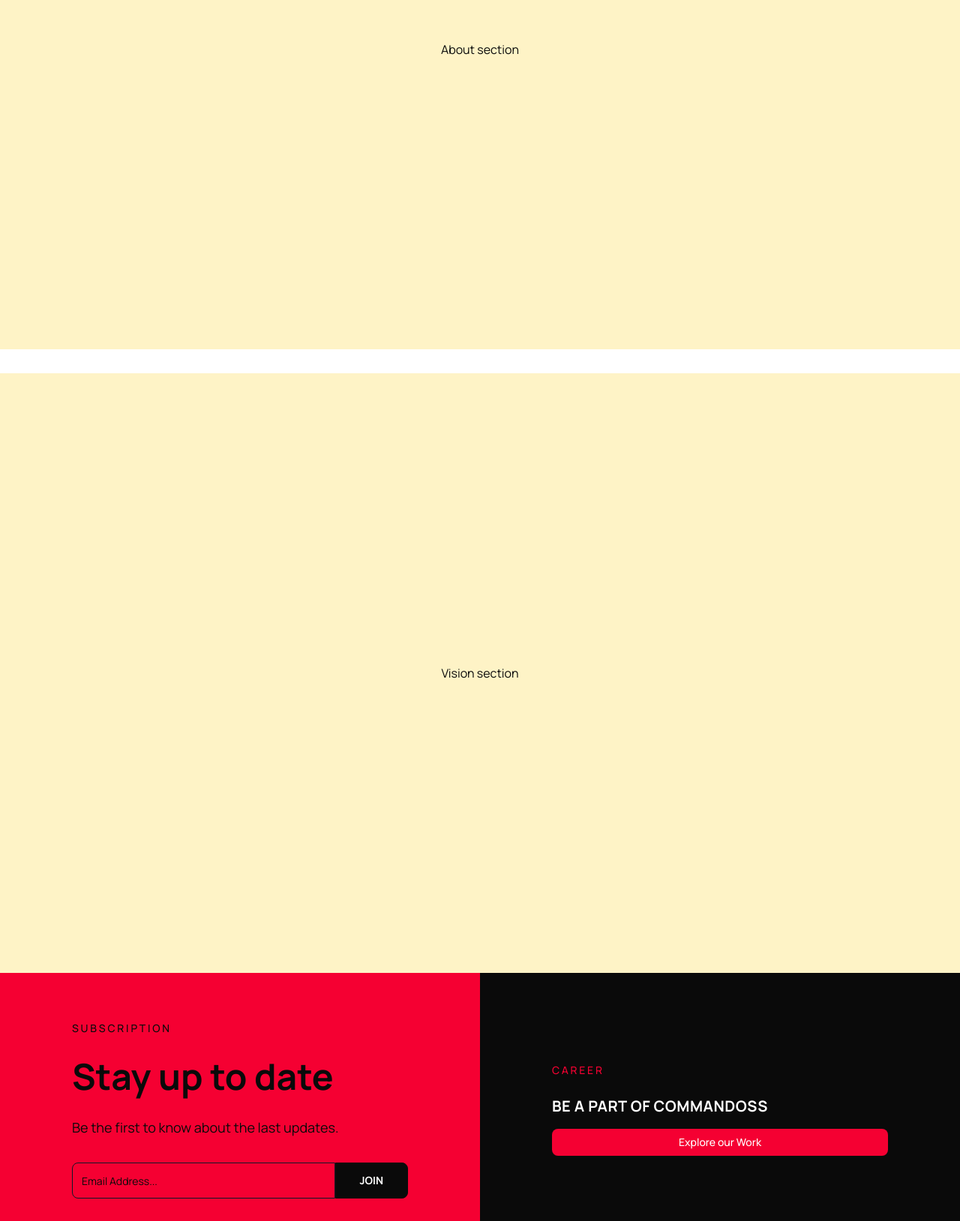
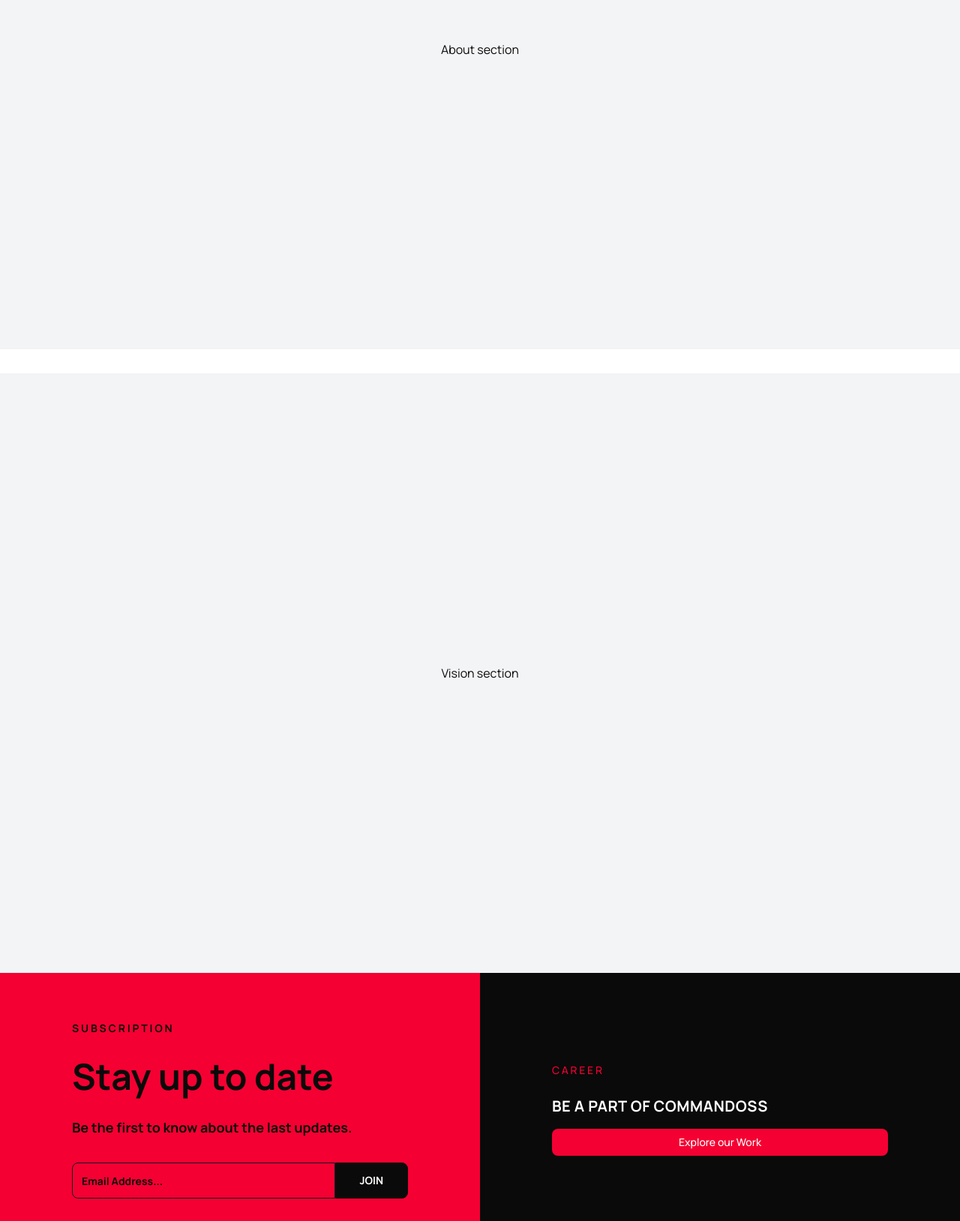
Before and after one commit to UyLeQuoc/commandoss-landingpage, a Next.js app: page / in a window 1280 px wide. Shown: the part 1134-2763 px from the top of the page at 75% size. Built offline with nearby package versions, Linux system fonts and the light colour scheme.

Commit message:
Update AboutSection and VisionSection background colors to gray-100 for improved visual consistency. Enhance Footer component styling by making subscription text bold and adjusting placeholder font weight for better emphasis.

```diff
--- a/src/app/page.tsx
+++ b/src/app/page.tsx
@@ -48,7 +48,7 @@ const HeroSection = () => {
 
 const AboutSection = () => {
   return (
-    <section id="about" className="min-h-screen flex items-center justify-center bg-amber-100">
+    <section id="about" className="min-h-screen flex items-center justify-center bg-gray-100">
         About section
     </section>
   )
@@ -56,7 +56,7 @@ const AboutSection = () => {
 
 const  VisionSection = () => {
   return (
-    <section id="vision" className="min-h-screen flex items-center justify-center bg-amber-100">
+    <section id="vision" className="min-h-screen flex items-center justify-center bg-gray-100">
         Vision section
     </section>
   )
--- a/src/components/common/footer/index.tsx
+++ b/src/components/common/footer/index.tsx
@@ -19,11 +19,11 @@ export function Footer() {
       <div className="flex-1 bg-primary flex flex-col justify-center items-center p-8 lg:p-16 text-foreground">
         <div className="max-w-md w-full space-y-8">
           <div className="space-y-6">
-            <p className="text-sm font-medium tracking-[0.2em] uppercase">SUBSCRIPTION</p>
+            <p className="text-sm tracking-[0.2em] uppercase font-bold">SUBSCRIPTION</p>
 
             <h1 className="text-4xl lg:text-5xl font-bold leading-tight">Stay up to date</h1>
 
-            <p className="text-lg leading-relaxed">
+            <p className="text-lg leading-relaxed font-bold">
               Be the first to know about the last updates.
             </p>
           </div>
@@ -34,7 +34,7 @@ export function Footer() {
               placeholder="Email Address..."
               value={email}
               onChange={(e) => setEmail(e.target.value)}
-              className="flex-1 border-gray-900 text-white placeholder:text-foreground rounded-r-none focus:ring-0 focus:border-gray-900 h-12"
+              className="flex-1 border-gray-900 text-white placeholder:text-foreground placeholder:font-bold rounded-r-none focus:ring-0 focus:border-gray-900 h-12"
               required
             />
             <Button
```
